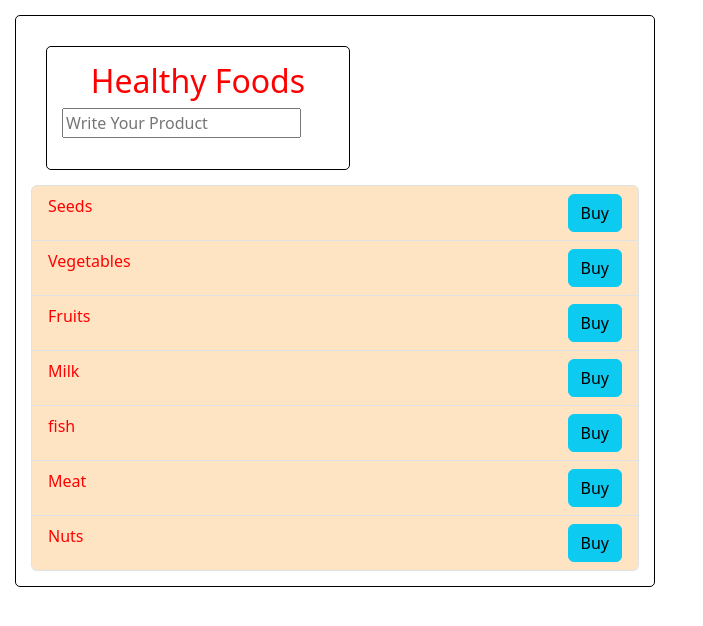
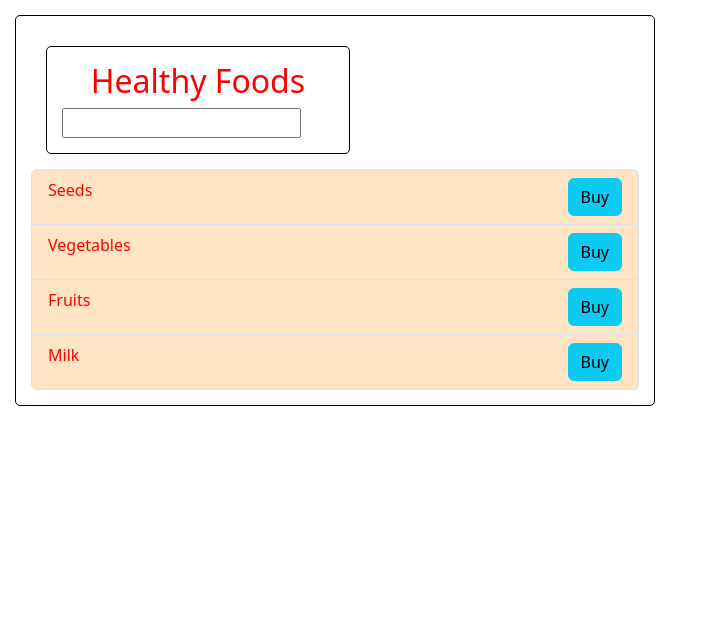
Before and after one commit to nurtajkhanam/KG-React-Practice, a React (Vite) app in the folder 18-Fragments/Learning fragments/: page / in a window 1280 px wide. Shown: the top 626 px of the page, without its empty margins (0-703 px from the left). Built offline with nearby package versions, Linux system fonts and the light colour scheme.

Commit message:
practicing

```diff
--- a/18-Fragments/Learning fragments/src/App.jsx
+++ b/18-Fragments/Learning fragments/src/App.jsx
@@ -3,16 +3,20 @@ import "bootstrap/dist/css/bootstrap.min.css";
 import MapMethod from "./components/MapMethod";
 import ConditionRndr from "./components/ConditionRndr";
 import Container from "./components/Container";
-import FoodInput from "./components/FoodInput";
+import { useState } from "react";
+import FoodInput from "./FoodInput";
 
 const App = () => {
-  let food = ["Seeds", "Vegetables", "Fruits", "Milk", "fish", "Meat", "Nuts"];
+  let foodArr = useState(["Seeds", "Vegetables", "Fruits", "Milk"]);
+  // let foodArr = useState();
+  let food = foodArr[0];
+  let setFood = foodArr[1];
 
   return (
     <Container>
       <Container>
         <h2 className="food-heading">Healthy Foods</h2>
-        <FoodInput />
+        <FoodInput items={food} newItems={setFood} />
       </Container>
       <ConditionRndr items={food} />
       <MapMethod items={food} />
--- /dev/null
+++ b/18-Fragments/Learning fragments/src/FoodInput.jsx
@@ -0,0 +1,20 @@
+import React from "react";
+import styles from "./components/FoodInput.module.css";
+
+const FoodInput = ({ items, newItems }) => {
+  const word = (event) => {
+    if (event.key == "Enter") {
+      let product = event.target.value;
+      let newItem = [...items, product];
+      newItems(newItem);
+    }
+  };
+
+  return (
+    <div>
+      <input className={styles.FoodInput} type="text" onKeyDown={word} />
+    </div>
+  );
+};
+
+export default FoodInput;
--- a/18-Fragments/Learning fragments/src/components/ConditionRndr.jsx
+++ b/18-Fragments/Learning fragments/src/components/ConditionRndr.jsx
@@ -1,23 +1,7 @@
 import React from "react";
 
-const ConditionRndr = (items) => {
-  // let food = [];
-  // let food = ["Seeds", "Vegetables", "Fruits", "Milk","fish", "Meat"];
-  //  let hungry = food.length === 0 ? <h4>i am still hungry</h4> : null;
-
-  return (
-    <>
-      {/* <h2>Healthy Foods</h2> */}
-      {items.length == 0 && <h4>i am hungry</h4>}
-      {/* <ul className="list-group">
-        {food.map((item) => (
-          <li key={item} className="list-group-item">
-            {item}
-          </li>
-        ))}
-      </ul> */}
-    </>
-  );
+const ConditionRndr = ({ items }) => {
+  return <>{items.length == 0 && <h4>i am hungry</h4>}</>;
 };
 
 export default ConditionRndr;
--- a/18-Fragments/Learning fragments/src/components/Dataprops.jsx
+++ b/18-Fragments/Learning fragments/src/components/Dataprops.jsx
@@ -1,18 +1,18 @@
 import styles from "./Dataprops.module.css";
 
-const Dataprops = ({ food, handleBuyButton }) => {
+const Dataprops = ({ food, handleBuyButton, bought }) => {
   // const handleBuyButton = () => {
   //   console.log(`${food} being bought`);
   //   // console.log(e);
   // };
 
   return (
-    <li className={`${styles.tajItem} list-group-item`}>
+    <li className={`${styles.tajItem} list-group-item ${bought && "active"}`}>
       <span className={styles.tajSpan}>{food}</span>
 
       <button
+        onClick={handleBuyButton}
         className={`${styles.button} btn btn-info`}
-        onClick={handleBuyButton}
       >
         Buy
       </button>
--- a/18-Fragments/Learning fragments/src/components/FoodInput.jsx
+++ /dev/null
@@ -1,28 +0,0 @@
-import { useState } from "react";
-import styles from "./FoodInput.module.css";
-
-const FoodInput = () => {
-  let [textToShow, setTextState] = useState("");
-  // let textToShow = textStateArr[0];
-  // let setTextState = textStateArr[1];
-  // console.log(`current value of textStateArr: ${textToShow}`);
-
-  const product = (event) => {
-    let p = event.target.value;
-    console.log(p);
-    setTextState(p);
-  };
-  return (
-    <div>
-      <input
-        className={styles.container}
-        placeholder="Write Your Product"
-        type="text"
-        onChange={product}
-      />
-      <p> {textToShow} </p>
-    </div>
-  );
-};
-
-export default FoodInput;
--- a/18-Fragments/Learning fragments/src/components/MapMethod.jsx
+++ b/18-Fragments/Learning fragments/src/components/MapMethod.jsx
@@ -1,6 +1,13 @@
+import { useState } from "react";
 import Dataprops from "./Dataprops";
 
 const MapMethod = ({ items }) => {
+  let [activeItems, setActiveItems] = useState([]);
+  let onBuyButton = (item, event) => {
+    let newAddedItems = [...activeItems, item];
+    setActiveItems(newAddedItems);
+  };
+
   return (
     <div>
       <ul className="list-group">
@@ -8,7 +15,8 @@ const MapMethod = ({ items }) => {
           <Dataprops
             key={item}
             food={item}
-            handleBuyButton={() => console.log(`${item} added to the cart`)}
+            bought={activeItems.includes(item)}
+            handleBuyButton={(event) => onBuyButton(item, event)}
           />
         ))}
       </ul>
```
Also changed, not shown: 1 other file (tests, documents, lock files or other folders).
